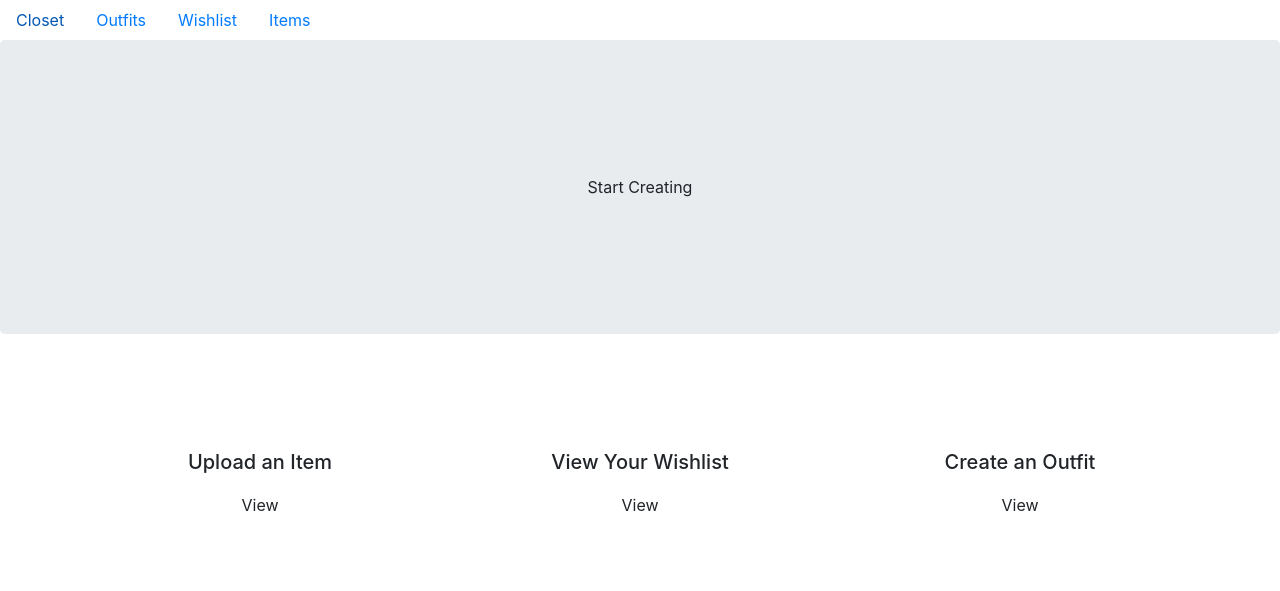
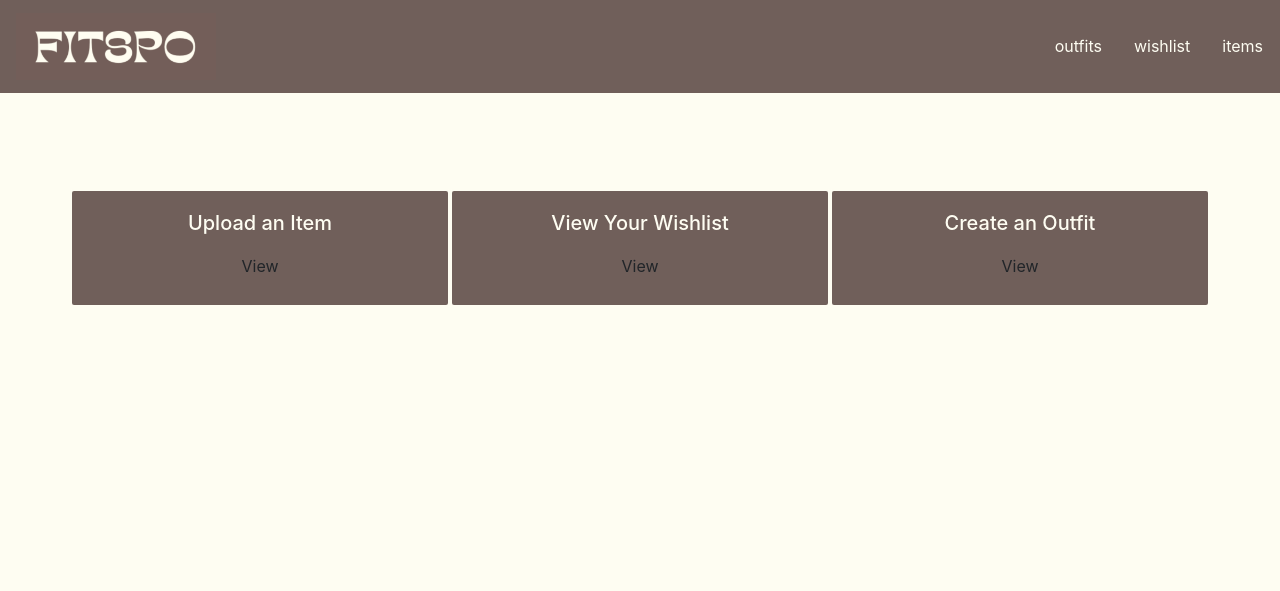
Before and after one commit to jennifercarreno/closet-app, a Flask app: page / in a window 1280 px wide. Shown: the top 591 px of the page. Run offline with Flask 2, Linux system fonts and the light colour scheme; some libraries are stand-ins or nearby versions.

Commit message:
color scheme added

```diff
--- /dev/null
+++ b/static/styles.css
@@ -0,0 +1,19 @@
+.navbar {
+    background-color:rgb(112, 95, 90);
+}
+.nav-link {
+    color:rgb(254, 253, 242)
+}
+.nav-link:hover {
+    color:rgb(200, 223, 189);
+}
+body {
+    background-color:rgb(254, 253, 242)
+}
+
+.card {
+    border-width: 2px;
+    border-color: rgb(254, 253, 242);
+    background-color: rgb(112, 95, 90);
+    color: rgb(254, 253, 242);
+}
--- a/templates/base.html
+++ b/templates/base.html
@@ -6,14 +6,19 @@
   <title>Closet</title>
 
   <link rel="stylesheet" href="https://stackpath.bootstrapcdn.com/bootstrap/4.3.1/css/bootstrap.min.css">
-  <!-- <link rel= "stylesheet" type= "text/css" href= "{{ url_for('static', filename='/styles.css') }}"> -->
+  <link rel= "stylesheet" type= "text/css" href= "{{ url_for('static', filename='/styles.css') }}">
 </head>
 <body>
-  <div class="nav">
-    <a class = "nav-item nav-link active" href="/"> Closet </a>
-    <a class = "nav-item nav-link" href="/outfits"> Outfits </a>
-    <a class = "nav-item nav-link" href="/wishlist"> Wishlist </a>
-    <a class = "nav-item nav-link" href="/items"> Items </a>
+
+  <div class="navbar ">
+    <a class="navbar-brand" href="/"  style="width: 200px">
+      <img src="/static/fitspobrown.jpg" style="width: 200px">
+    </a>
+    <div class="row my-auto">
+    <a class = "nav-item nav-link" href="/outfits"> outfits </a>
+    <a class = "nav-item nav-link" href="/wishlist"> wishlist </a>
+    <a class = "nav-item nav-link" href="/items"> items </a>
+  </div>
 </div>
     {% block content %}
         BODY CONTENT GOES HERE
--- a/templates/home.html
+++ b/templates/home.html
@@ -3,16 +3,9 @@
 
 {% block content %}
 
-
-<div class="jumbotron text-center hero-background-img" id="home-hero">
-    <div id="home-hero-container" class="col-lg-2 py-3 mx-auto my-5">
-        <a href="#" class="btn">Start Creating</a>
-    </div>
-</div>
-
 <div class="container pb-5 pt-5 mb-5 mt-5" >
     <div class="row">
-        <div class="card col-lg-4 text-center" style="border: none;">
+        <div class="card col-lg-4 text-center px-2">
             <!-- <img class="card-img-top" src="https://cdn.shopify.com/s/files/1/0577/7149/1504/products/pleasing_06.jpg?v=1636654730" alt="Card image cap"> -->
             <div class="card-body">
               <h5 class="card-title">Upload an Item</h5>
@@ -20,7 +13,7 @@
             </div>
         </div>
 
-        <div class="card col-lg-4 text-center" style="border: none;">
+        <div class="card col-lg-4 px-2 text-center">
             <!-- <img class="card-img-top" src="https://cdn.shopify.com/s/files/1/0577/7149/1504/products/pleasing_50.jpg?v=1636658650" alt="Card image cap"> -->
             <div class="card-body">
               <h5 class="card-title">View Your Wishlist</h5>
@@ -28,7 +21,7 @@
             </div>
         </div>
 
-        <div class="card col-lg-4 text-center" style="border: none;">
+        <div class="card col-lg-4 px-2 text-center">
             <!-- <img class="card-img-top" src="https://cdn.shopify.com/s/files/1/0577/7149/1504/products/pleasing_39.jpg?v=1636657669" alt="Card image cap" > -->
             <div class="card-body">
               <h5 class="card-title">Create an Outfit</h5>
--- a/templates/items/items.html
+++ b/templates/items/items.html
@@ -3,7 +3,7 @@
 
 {% block content %}
 
-    <h1>Items</h1>
+    <h1 class="text-center">Items</h1>
     <h4>Sort Items</h4>
     <div class="container row my-3">
     <form method="POST" action="/items/filter">
```
Also changed, not shown: static/2.png (added), static/3.png (added), static/fitspobrown.jpg (added), static/fitsponavbrand.jpg (added), 3 other files.
